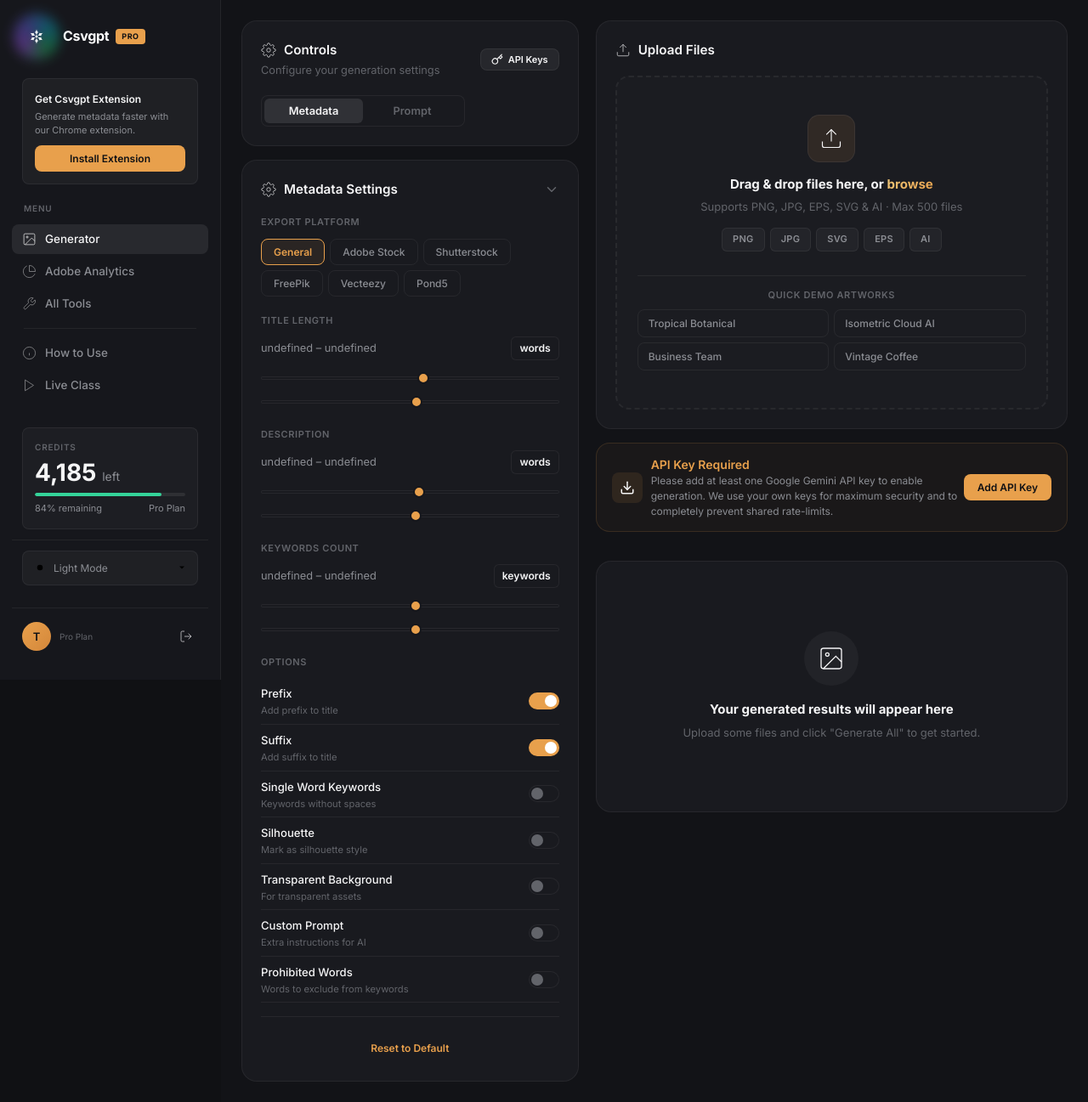
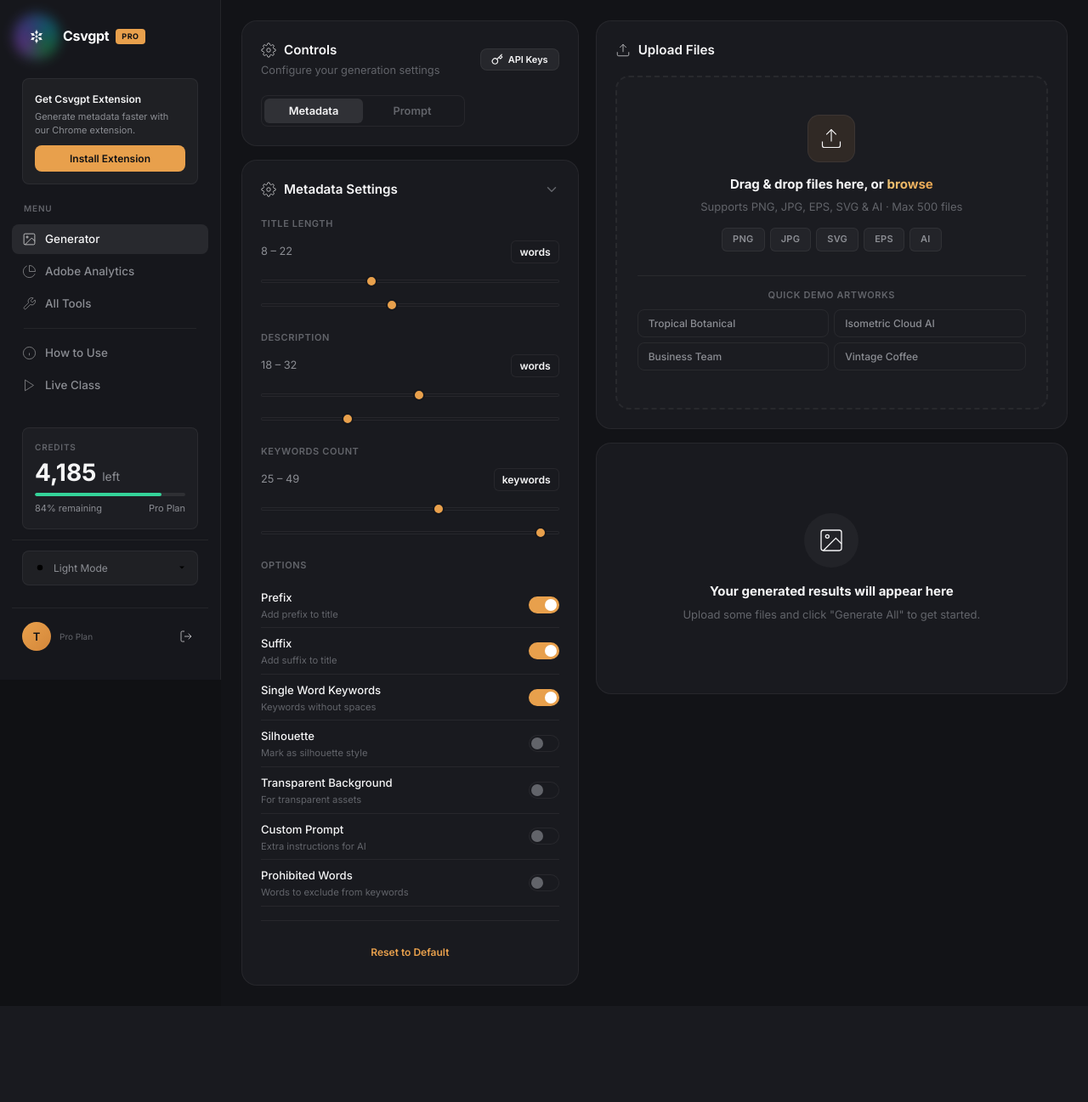
Before and after one commit to tanmoymondal1312/GPTNest, a Django app: template templates/tool.html in a window 1280 px wide. Shown: the whole page at 85% size. After the commit the page ends 1160 px from the top, so only its background shows below. Run offline with Django 5.2, Linux system fonts and the light colour scheme; the template is opened without the code that fills it, so the values that code supplies are empty.

Commit message:
ui: remove header action buttons and platform selector panel

```diff
--- a/templates/tool.html
+++ b/templates/tool.html
@@ -117,14 +117,8 @@
                 <span class="gp-platform-badge" id="gp-header-platform"></span>
             </div>
             <div class="gp-header-right">
-                <button class="gp-field-btn" id="gp-btn-regen-all" type="button">&#8635; Regenerate</button>
-                <button class="gp-field-btn" id="gp-btn-copy-all" type="button">Copy All</button>
-                <button class="gp-field-btn primary" id="gp-btn-csv" type="button">CSV</button>
-                <button class="gp-field-btn" id="gp-btn-json" type="button">JSON</button>
-            </div>
+                </div>
         </div>
-
-        <div class="gp-platforms" id="gp-platforms" style="display:none"></div>
 
         <div class="gp-workspace" id="gp-workspace">
             <div id="gp-upload-view">
@@ -168,15 +162,6 @@
                             </div>
 
                             <div id="gp-settings-content">
-                                <div class="gp-settings-label">Export Platform</div>
-                                <div class="gp-platform-grid" id="gp-platform-grid">
-                                    <button class="gp-platform-pill active" data-platform="general" type="button">General</button>
-                                    <button class="gp-platform-pill" data-platform="adobe-stock" type="button">Adobe Stock</button>
-                                    <button class="gp-platform-pill" data-platform="shutterstock" type="button">Shutterstock</button>
-                                    <button class="gp-platform-pill" data-platform="freepik" type="button">FreePik</button>
-                                    <button class="gp-platform-pill" data-platform="vecteezy" type="button">Vecteezy</button>
-                                    <button class="gp-platform-pill" data-platform="pond5" type="button">Pond5</button>
-                                </div>
 
                                 <div class="gp-settings-label" style="margin-top:20px">Title Length</div>
                                 <div class="gp-slider-row">
```
